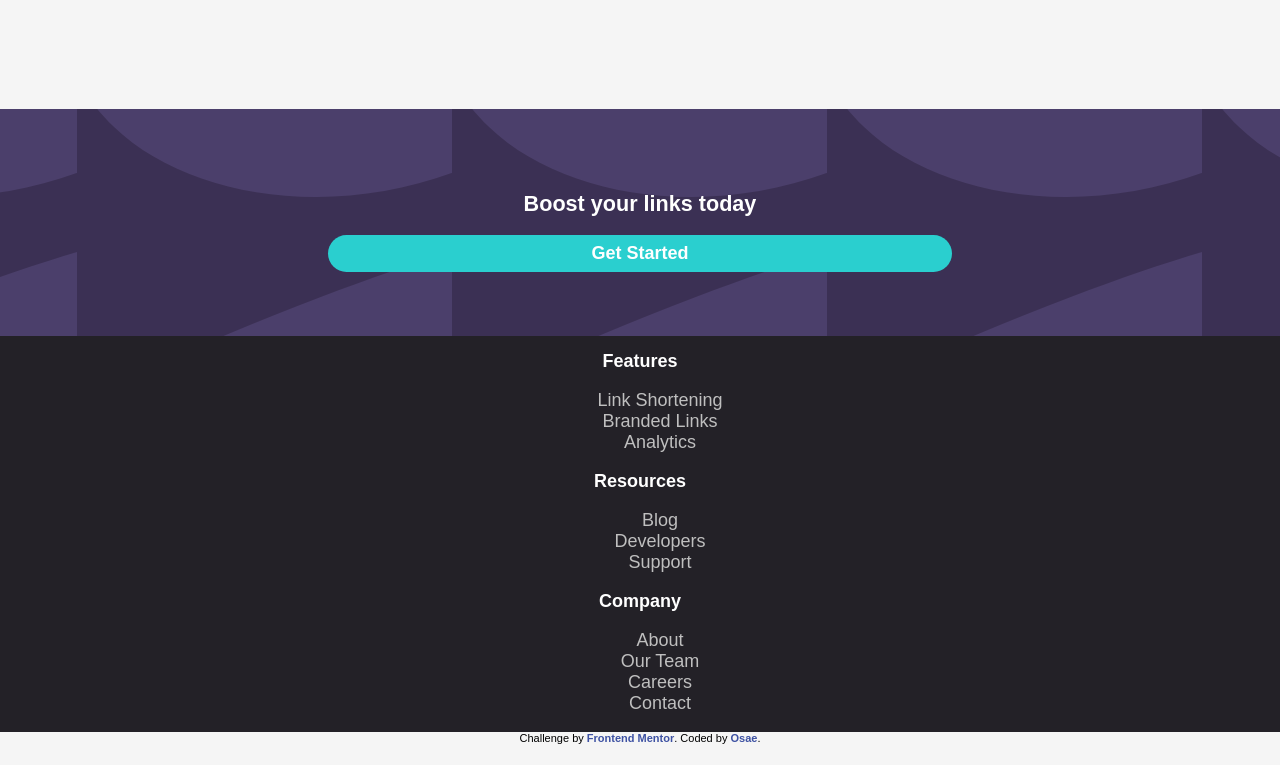
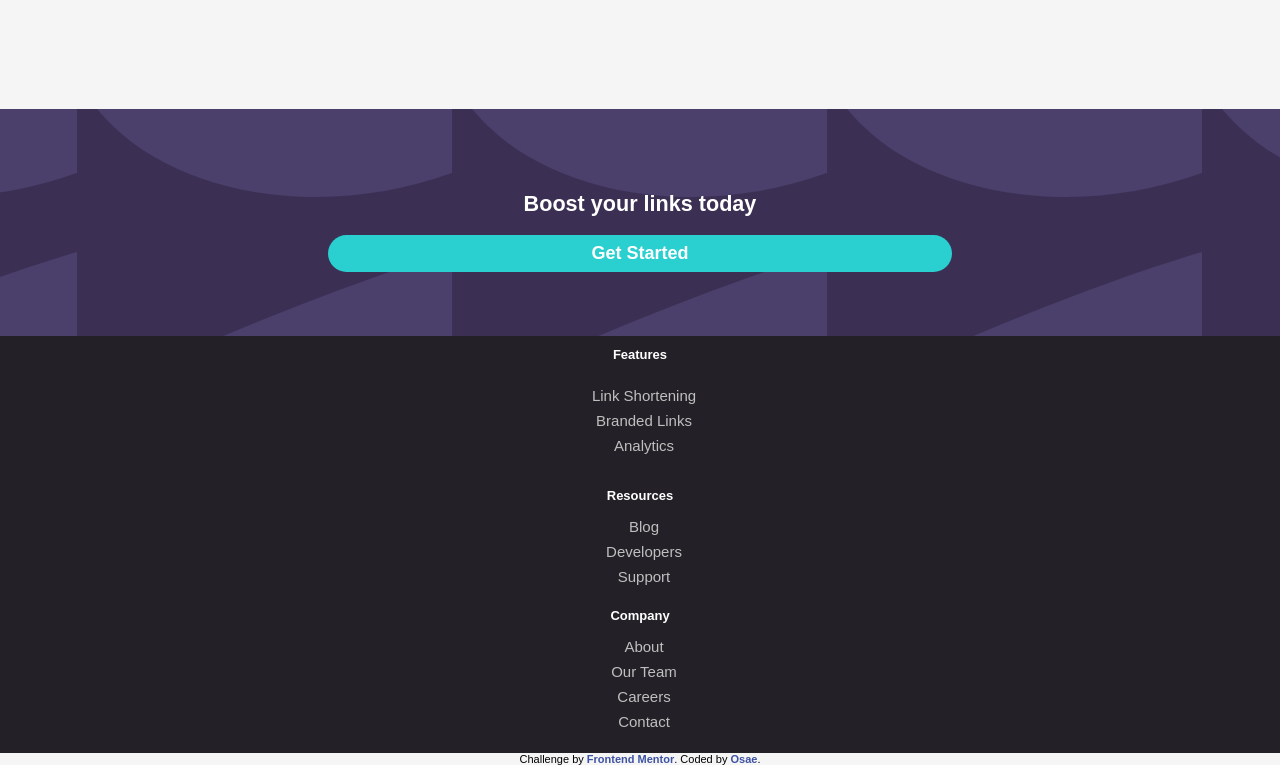
Before and after one commit to OsaeAddo/URL-shortening-api, a plain HTML site: page index.html in a window 1280 px wide. Shown: the part 2716-3481 px from the top of the page. Before the commit the page ends 3460 px from the top, so only its background shows below. Drawn offline with Linux system fonts and the light colour scheme; a web font is replaced by a local one.

Commit message:
update styles

```diff
--- a/css/style.css
+++ b/css/style.css
@@ -180,11 +180,24 @@ footer {
 }
 footer h2 {
     color: #fff;
-    font-size: large;
+    font-size: small;
     text-align: center;
 }
+footer ul {
+    display: flex;
+    flex-direction: column;
+    align-items: center;
+    color: var(--gray);
+    font-size: 15px;
+    padding-right: 2rem;
+}
 footer ul li {
-    color: var(--gray);
+    padding-bottom: 8px;
+}
+.features {
+    display: flex;
+    flex-direction: column;
+    align-items: center;
     text-align: center;
 }
 .features .logo-footer {
```
